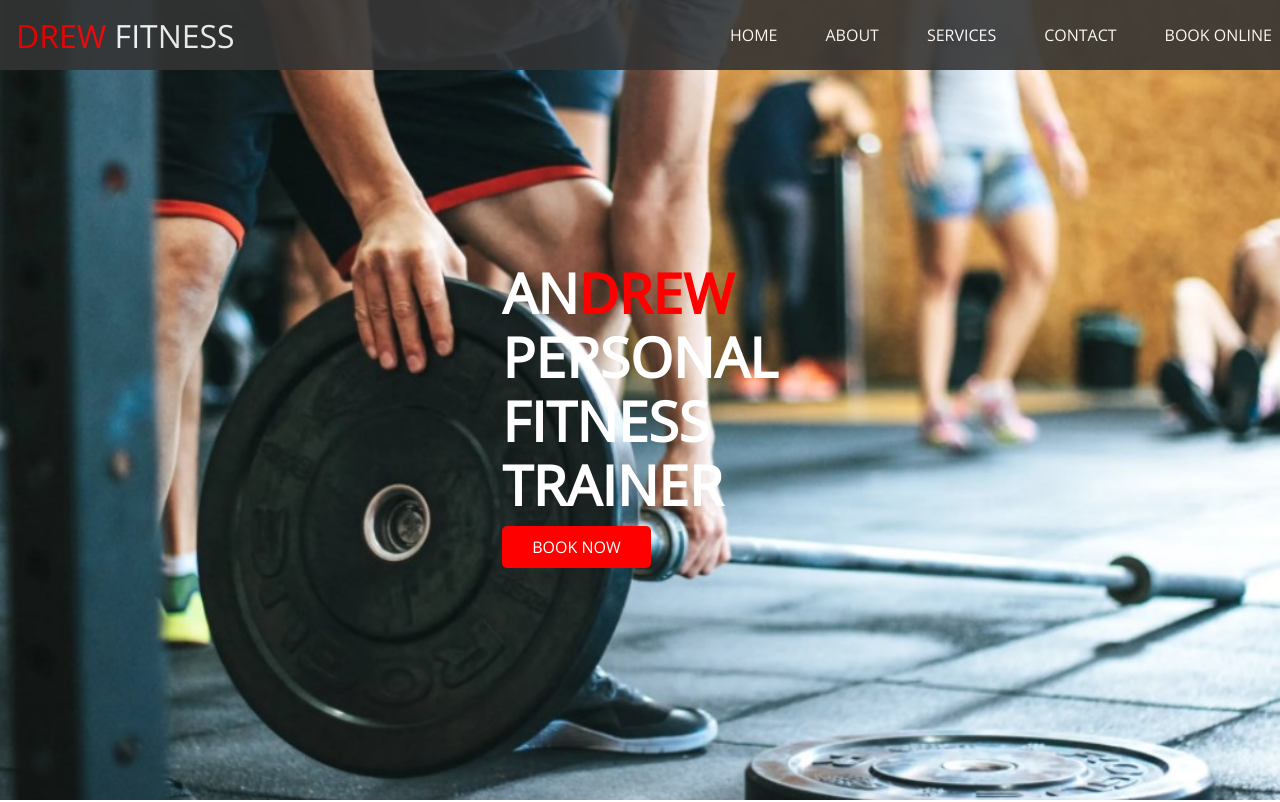
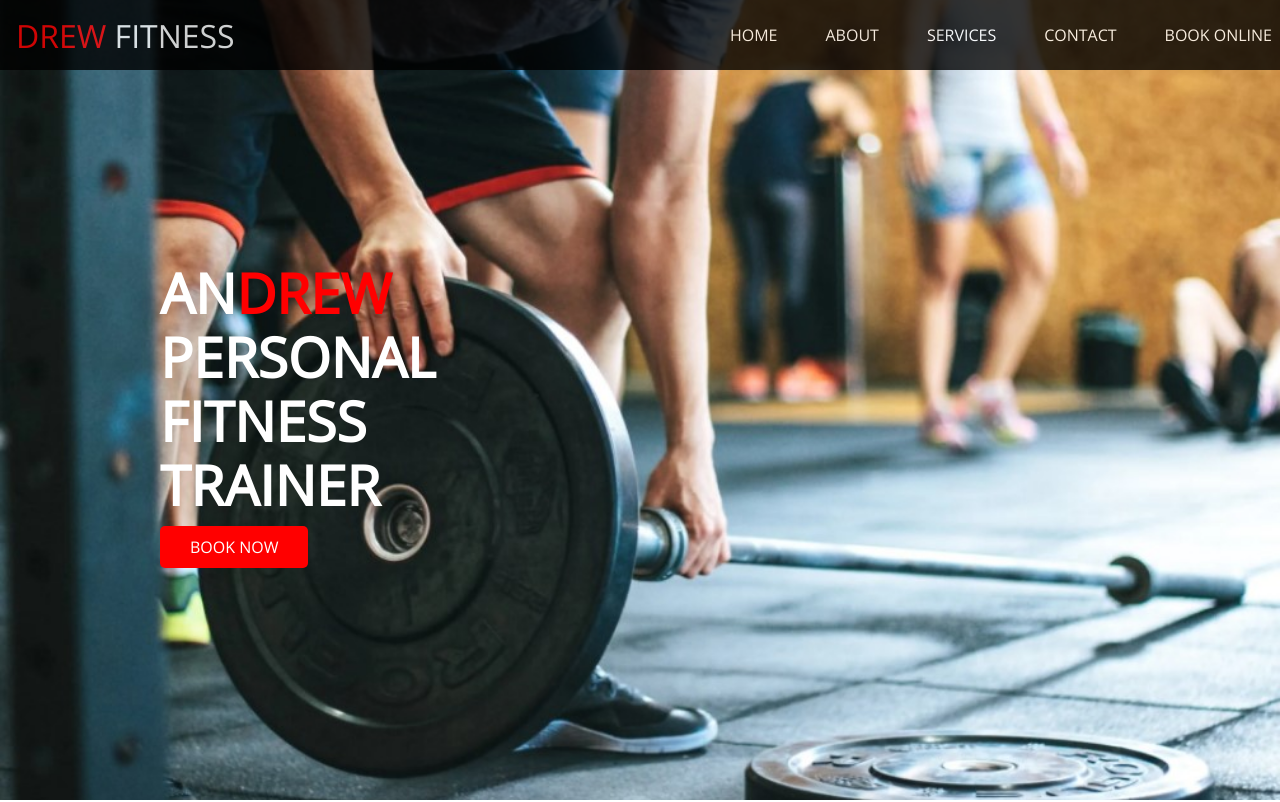
Before and after one commit to marcolvera/drew-fitness, a React (Create React App) app: page / in a window 1280 px wide. Shown: the top 802 px of the page. Built offline with nearby package versions, Linux system fonts and the light colour scheme.

Commit message:
create card comp

```diff
--- a/src/components/MainFill/MainFill.module.css
+++ b/src/components/MainFill/MainFill.module.css
@@ -7,13 +7,10 @@
 .box {
     display: flex;
     align-items: center;
-    justify-content: space-evenly;
-    text-align: center;
     color: white;
     font-family: 'Open Sans', sans-serif;
-    /* Center box since parent hieght is 100vh */
     height: 100%;
-    padding: 0 4rem;
+    padding: 0 10rem;
 }
 
 .btn {
--- a/src/components/Nav/Nav.module.css
+++ b/src/components/Nav/Nav.module.css
@@ -6,8 +6,8 @@
     height: 70px;
     position: fixed;
     top: 0;
-    background-color: #333;
-    opacity: .9;
+    background-color: rgb(0, 0, 0);
+    opacity: .8;
     padding: 0 1rem;
 }
 
```
Also changed, not shown: src/components/Card/Card.jsx (added, +27 -0 lines), src/Images/drew1.jpg (renamed from public/main .jpg), src/Images/main.jpg (added), src/components/Card/Card.module.css (added).
